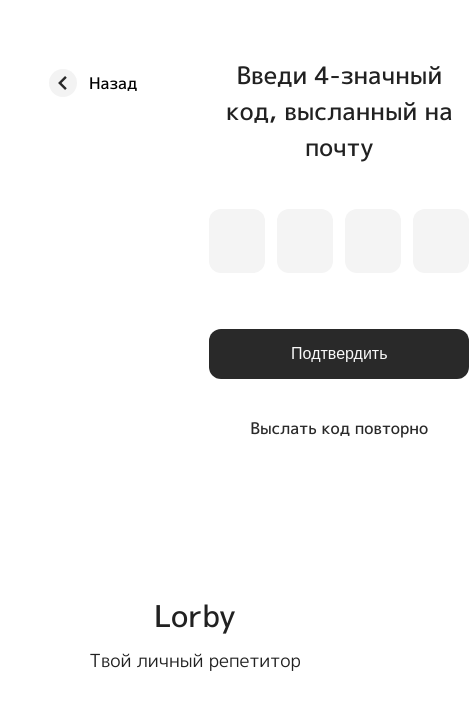
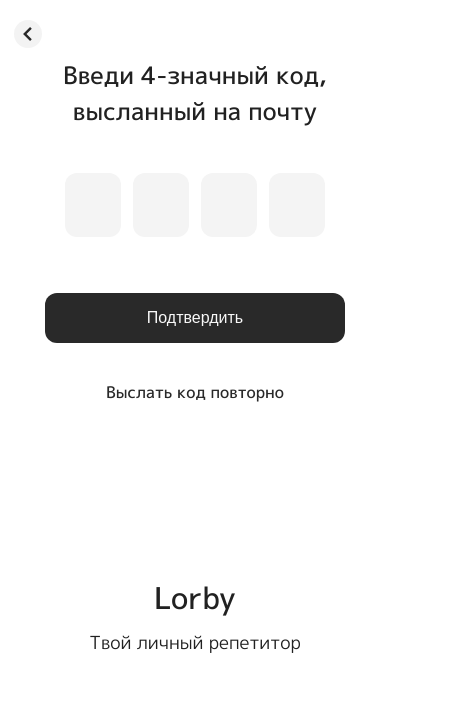
Before and after one commit to marat-atakanov/lorby, a React (Create React App) app: page /verification in a window 390 px wide. Shown: the top 710 px of the page, 469 px wide, since content can reach past the window. Built offline with nearby package versions, Linux system fonts and the light colour scheme.

Commit message:
responsive design verification, small fixes

```diff
--- /dev/null
+++ b/src/components/Buttons/BackButton.js
@@ -0,0 +1,16 @@
+import React from "react";
+import backArrowBtn from "../../assets/icons/backArrowBtn.svg"
+import styles from "./BackButton.module.css"
+
+export default function BackButton({onClick, text}) {
+  return (
+    <button
+      type={"button"}
+      className={styles.backBtn}
+      onClick={onClick}
+    >
+      <img src={backArrowBtn} alt="back button arrow" />
+      <span>{text}</span>
+    </button>
+  );
+}
--- /dev/null
+++ b/src/components/Buttons/BackButton.module.css
@@ -0,0 +1,51 @@
+.backBtn {
+    padding: 4px;
+    display: flex;
+    align-items: center;
+    gap: 12px;
+    height: 52px;
+    border: none;
+    border-radius: 12px;
+    background-color: #ffffff;
+    color: #000000;
+    font-family: "M PLUS 1p", sans-serif;
+    font-size: 16px;
+    font-weight: 500;
+    line-height: 24px;
+    cursor: pointer;
+  }
+
+  .backBtn:hover {
+    filter: brightness(0.9);
+  }
+
+  .backBtn:active {
+    filter: brightness(0.8);
+  }
+
+  .backBtn img {
+    width: 28px;
+    height: 28px;
+    border-radius: 50px;
+    background: rgba(192, 192, 192, 0.2);
+  }
+
+  @media only screen and (max-width: 1024px) {
+    .backBtn {
+      font-size: 12px;
+    }
+  }
+
+  @media only screen and (max-width: 768px) {
+    .backBtn {
+      position: fixed;
+      height: 28px;
+      background-color: transparent;
+      left: 10px;
+      top: 20px
+    }
+
+    .backBtn span{
+      display: none;
+    }
+  }
--- a/src/components/Login/Login.js
+++ b/src/components/Login/Login.js
@@ -5,7 +5,7 @@ import showPasswordIcon from "../../assets/icons/showPasswordIcon.svg";
 import { useNavigate } from "react-router-dom";
 import { Slide, toast, ToastContainer } from "react-toastify";
 import { ApiClient } from "../../utils/axiosUtils";
-import Button from "../Button/Button";
+import Button from "../Buttons/Button";
 
 function Login() {
   const [isPasswordShown, setIsPasswordShown] = useState(false);
@@ -40,7 +40,7 @@ function Login() {
     try {
       setIsLoading(true);
       if (await ApiClient().login(username, password)) {
-        navigate("/main");
+        navigate("/main", {state: {oldUser: true}});
       } else {
         notify();
       }
--- a/src/components/Register/Registration.js
+++ b/src/components/Register/Registration.js
@@ -4,10 +4,10 @@ import showPasswordIcon from "../../assets/icons/showPasswordIcon.svg";
 import styles from "./Registration.module.css"
 import {useFormik} from "formik";
 import {registrationSchema} from "../../schemas/schemas";
-import Button from "../Button/Button";
+import Button from "../Buttons/Button";
 import {ApiClient} from "../../utils/axiosUtils";
 import {useNavigate} from "react-router-dom";
-import backArrowBtn from "../../assets/icons/backArrowBtn.svg"
+import BackButton from '../Buttons/BackButton';
 
 function Registration() {
 
@@ -59,10 +59,8 @@ function Registration() {
 
     return (
         <div className={styles.rightBlockInner}>
-            <button type={"button"} className={styles.backBtn} onClick={()=>navigate(-1)}>
-                <img src={backArrowBtn} alt="back arrow button"/>
-                <span>Назад</span>
-            </button>
+            <BackButton text={"Назад"} onClick={() => navigate(-1)}/>
+
             <form
                 onSubmit={(e) => {
                     e.preventDefault()
--- a/src/components/Register/Registration.module.css
+++ b/src/components/Register/Registration.module.css
@@ -178,44 +178,9 @@ ul {
   height: 100%;
 }
 
-.backBtn {
-  padding: 4px;
-  display: flex;
-  align-items: center;
-  gap: 12px;
-  height: 52px;
-  border: none;
-  border-radius: 12px;
-  background-color: #ffffff;
-  color: #000000;
-  font-family: "M PLUS 1p", sans-serif;
-  font-size: 16px;
-  font-weight: 500;
-  line-height: 24px;
-  cursor: pointer;
-}
-
-.backBtn:hover {
-  filter: brightness(0.9);
-}
-
-.backBtn:active {
-  filter: brightness(0.8);
-}
-
-.backBtn img {
-  width: 28px;
-  height: 28px;
-  border-radius: 50px;
-  background: rgba(192, 192, 192, 0.2);
-}
-
 @media only screen and (max-width: 1024px) {
   .rightBlockInner {
     gap: 0;
-  }
-  .backBtn {
-    font-size: 12px;
   }
 }
 
@@ -229,17 +194,6 @@ ul {
     /* position: relative; */
     display: flex;
   }
-
-  .backBtn {
-    position: absolute;
-    /* top: 50px; */
-    background-color: transparent;
-    left: 0;
-  }
-
-  .backBtn span{
-    display: none;
-  }
 }
 
 @media only screen and (max-width: 550px) {
--- a/src/components/Verification/Verification.js
+++ b/src/components/Verification/Verification.js
@@ -1,9 +1,10 @@
 import React, {useEffect, useState} from 'react';
 import {Link, useLocation, useNavigate} from "react-router-dom";
 import styles from "./Verification.module.css"
-import Button from "../Button/Button";
+import Button from "../Buttons/Button";
 import {ApiClient} from "../../utils/axiosUtils";
 import backArrowBtn from "../../assets/icons/backArrowBtn.svg";
+import BackButton from '../Buttons/BackButton';
 
 function Verification() {
     const location = useLocation();
@@ -49,10 +50,7 @@ function Verification() {
 
     return (
         <div className={styles.rightBlockInner}>
-            <button type={"button"} className={styles.backBtn} onClick={()=>navigate(-1)}>
-                <img src={backArrowBtn} alt="back arrow button"/>
-                <span>Назад</span>
-            </button>
+            <BackButton text="Назад" onClick={() => navigate(-1)}/>
             <div className={styles.verificationPanel}>
                 <h2 className={styles.title}>Введи 4-значный код, высланный
                     на {location?.state?.emailValue ? location.state.emailValue : "почту"}</h2>
--- a/src/components/Verification/Verification.module.css
+++ b/src/components/Verification/Verification.module.css
@@ -4,6 +4,7 @@
   justify-content: center;
   width: 343px;
   height: 100%;
+  margin: 0 auto;
 }
 
 .title {
@@ -24,7 +25,7 @@
   position: relative;
   width: 56px;
   height: 64px;
-    background-color: #F4F4F4;
+  background-color: #f4f4f4;
   border-radius: 12px;
   display: flex;
   justify-content: center;
@@ -32,7 +33,7 @@
 }
 
 .codeDigitError {
-    border: 1px solid #EC0000;
+  border: 1px solid #ec0000;
 }
 
 .codeDigitActive::after {
@@ -68,7 +69,7 @@
   margin-top: 12px;
   height: 22px;
   text-align: center;
-    color: #EC0000;
+  color: #ec0000;
   font-size: 14px;
   font-weight: 500;
   line-height: 22px;
@@ -80,34 +81,20 @@
   height: 100%;
 }
 
-.backBtn {
-    padding: 4px;
-    display: flex;
-    align-items: center;
-    gap: 12px;
-    height: 52px;
-    border: none;
-    border-radius: 12px;
-    background-color: #FFFFFF;
-    color: #000000;
-    font-family: "M PLUS 1p", sans-serif;
-    font-size: 16px;
-    font-weight: 500;
-    line-height: 24px;
-    cursor: pointer;
+@media only screen and (max-width: 1024px) {
+  .rightBlockInner {
+    gap: 0;
+  }
 }
 
-.backBtn:hover {
-    filter: brightness(0.9);
+@media only screen and (max-width: 768px) {
+  .verificationPanel {
+    /* margin-top: 100px; */
+    width: 100%;
   }
 
-.backBtn:active {
-    filter: brightness(0.8);
+  .rightBlockInner {
+    /* position: relative; */
+    display: flex;
   }
-
-.backBtn img {
-    width: 28px;
-    height: 28px;
-    border-radius: 50px;
-    background: rgba(192, 192, 192, 0.20);
 }
--- a/src/pages/MainPage/MainPage.js
+++ b/src/pages/MainPage/MainPage.js
@@ -1,12 +1,13 @@
-import React, { useEffect, useState } from "react";
+import React, { useEffect, useRef, useState } from "react";
 import styles from "./MainPage.module.css";
 import SvgGroup from "../../components/SvgGroup/SvgGroup";
-import Button from "../../components/Button/Button";
+import Button from "../../components/Buttons/Button";
 import { ApiClient } from "../../utils/axiosUtils";
-import { useNavigate } from "react-router-dom";
+import { useLocation, useNavigate } from "react-router-dom";
 
 function MainPage() {
   const navigate = useNavigate();
+  const location = useLocation();
 
   useEffect(() => {
     if (
@@ -27,8 +28,13 @@ function MainPage() {
   const [isLoading, setIsLoading] = useState(false);
   const [isModalOpen, setIsModalOpen] = useState(false);
   const [isTransition, setIsTransition] = useState(false);
+  const ref = useRef(document.querySelector("body"));
+
   const handleModal = () => {
-    setIsModalOpen(!isModalOpen);
+    setIsModalOpen((prev) => {
+        ref.current.style.overflow = !prev ? "hidden" : "auto"
+      return !prev;
+    });
     setIsTransition(true);
     setTimeout(() => setIsTransition(false), 120);
   };
@@ -57,11 +63,12 @@ function MainPage() {
         }
       >
         <div>
-          <h1 className={styles.greeting}>Добро пожаловать!</h1>
+          <h1 className={styles.greeting}>
+            {location.state.oldUser ? "С возвращением!" : "Добро пожаловать!"}
+          </h1>
           <p>Lorby - твой личный репетитор</p>
         </div>
         <SvgGroup />
-        {/* <div> */}
         <Button
           type={"button"}
           text={"Выйти"}
@@ -69,14 +76,14 @@ function MainPage() {
           lightTheme={true}
           onClick={handleModal}
         />
-        {/* </div> */}
       </div>
 
       <div
+        onClick={handleModal}
         className={styles.modalBg}
         style={isModalOpen ? { display: "flex" } : { display: "none" }}
       >
-        <div className={styles.modalWindow}>
+        <div className={styles.modalWindow} onClick={(e) => e.stopPropagation()}>
           <p>Выйти?</p>
           <p>Точно выйти?</p>
           <Button
--- a/src/pages/MainPage/MainPage.module.css
+++ b/src/pages/MainPage/MainPage.module.css
@@ -4,7 +4,7 @@
 
 .mainPageInner {
     min-height: 100svh;
-    padding: 60px 0;
+    padding: 30px 0;
     margin: 0 auto;
     width: 420px;
     display: flex;
--- a/src/pages/NotFoundPage/NotFoundPage.js
+++ b/src/pages/NotFoundPage/NotFoundPage.js
@@ -2,7 +2,7 @@ import React from 'react';
 import SvgGroupNotFound from "../../components/SvgGroupNotFound/SvgGroupNotFound";
 import styles from "./NotFoundPage.module.css"
 import {Link, useNavigate} from "react-router-dom";
-import Button from "../../components/Button/Button";
+import Button from "../../components/Buttons/Button";
 
 function NotFoundPage() {
     const navigate = useNavigate()
```
Also changed, not shown: src/components/Buttons/Button.js (renamed from src/components/Button/Button.js), src/components/Buttons/Button.module.css (renamed from src/components/Button/Button.module.css). Lines whose indentation alone changed are shown as unchanged.
